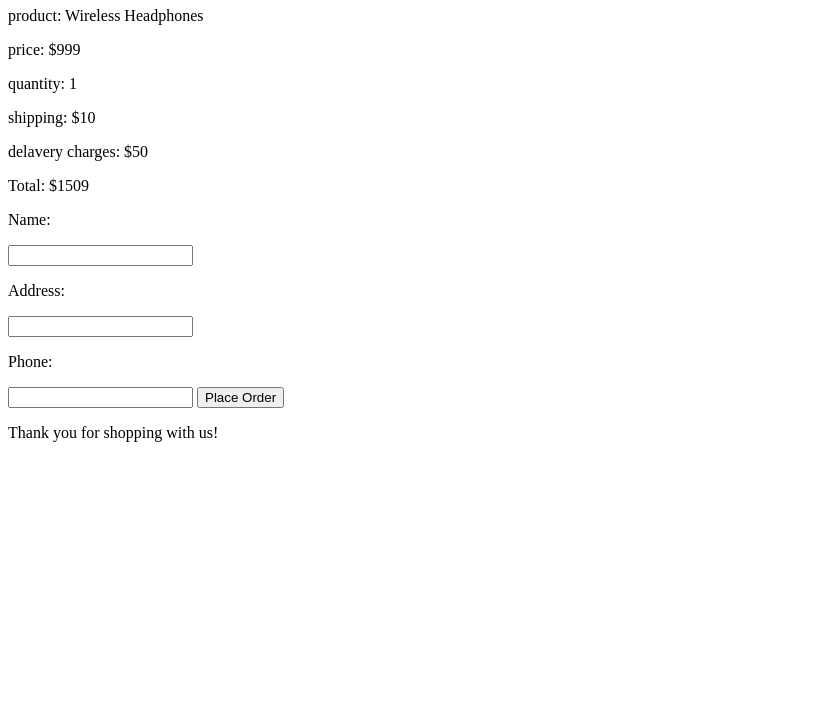
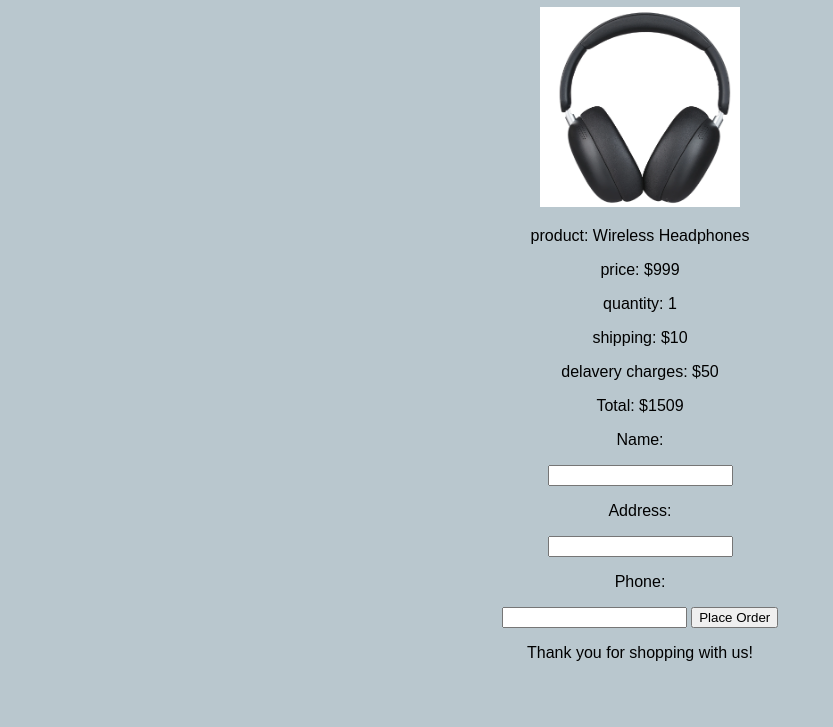
Before and after one commit to mohammadaffanr786-afk/online-shoping, a plain HTML site: page order1.html in a window 1280 px wide. Shown: the part 73-800 px from the top of the page, without its empty margins (0-833 px from the left). Drawn offline with Linux system fonts and the light colour scheme.

Commit message:
change it

```diff
--- /dev/null
+++ b/order.css
@@ -0,0 +1,10 @@
+img{
+    width: 200px;
+    height: 200px;
+}
+body {
+    font-family: Arial, sans-serif;
+    margin: 0;
+    background-color: rgb(185, 199, 206);
+    text-align: center;
+}
--- a/order1.html
+++ b/order1.html
@@ -3,11 +3,12 @@
 <head>
   <meta charset="UTF-8">
   <meta name="viewport" content="width=device-width, initial-scale=1.0">
-
+  <link rel="stylesheet" href="order.css">
   </head>
   <body>
 
     <h1>order page</h1>
+    <img src="product 1.jpg.png" alt="Product 1">
     <p>product: Wireless Headphones</p>
     <p>price: $999</p>
     <p>quantity: 1</p>
```
